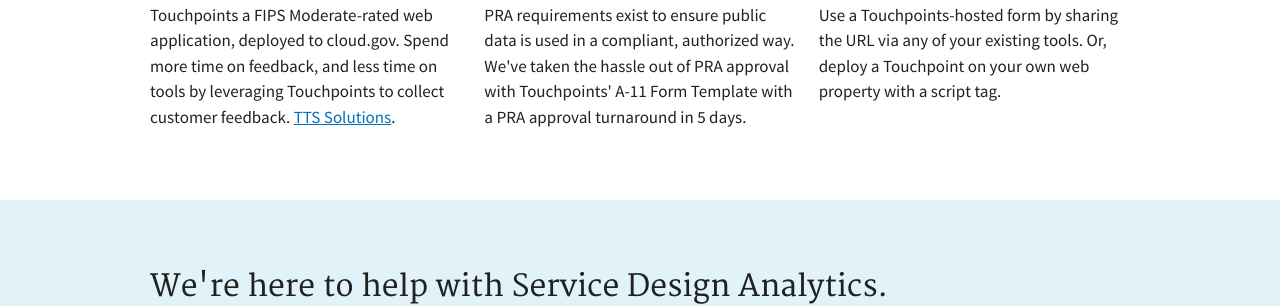
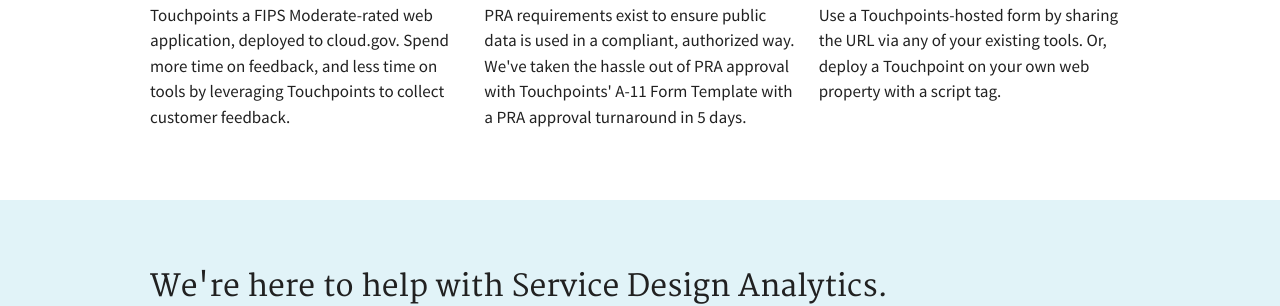
Before and after one commit to GSA/feedback.usa.gov, a Jekyll site: the page built from pages/touchpoints.html, in a window 1280 px wide. Shown: the part 1054-1360 px from the top of the page. Built offline with Jekyll 4.4.1, drawn with Linux system fonts in a browser that asks for light colours.

Commit message:
Remove extraneous TTS link

```diff
--- a/pages/touchpoints.html
+++ b/pages/touchpoints.html
@@ -89,8 +89,6 @@ permalink: /touchpoints/
       Spend more time on feedback,
       and less time on tools by
       leveraging Touchpoints to collect customer feedback.
-      <a href="https://www.gsa.gov/about-us/organization/federal-acquisition-service/technology-transformation-services/office-of-products-and-programs">
-        TTS Solutions</a>.
     </p>
   </div>
   <div class="usa-width-one-third">
```
Also changed, not shown: 1 other file.
